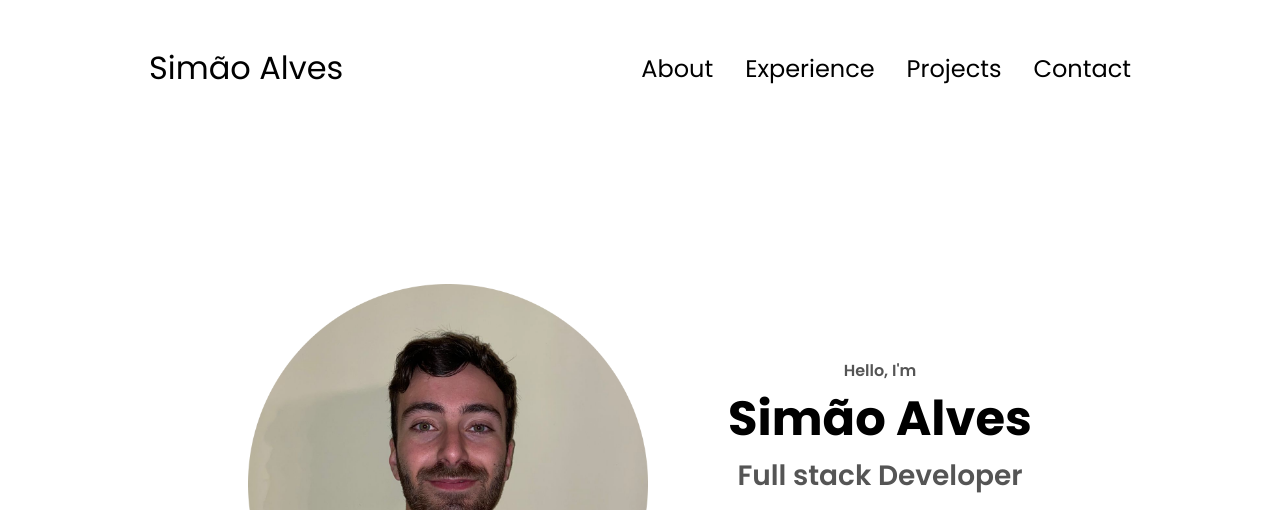
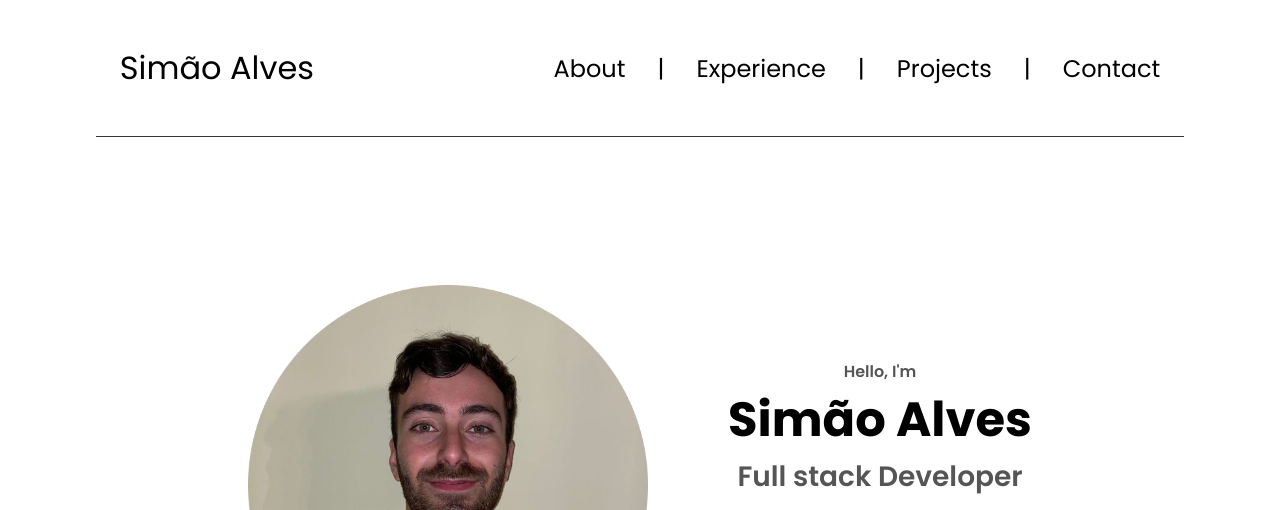
Before and after one commit to SimaoMachadoAlves/Web-Portfolio, a plain HTML site: page index.html in a window 1280 px wide. Shown: the top 510 px of the page. Drawn offline with Linux system fonts and the light colour scheme.

Commit message:
Visual updates

```diff
--- a/index.html
+++ b/index.html
@@ -4,7 +4,7 @@
     <meta charset="UTF-8" />
     <meta http-equiv="X-UA-Compatible" content="IE=edge" />
     <meta name="viewport" content="width=device-width, initial-scale=1.0" />
-    <title>Simão Alves | Portfolio</title>
+    <title>Simão Alves | Web Portfolio</title>
     <link rel="stylesheet" href="style.css" />
     <link rel="stylesheet" href="mediaqueries.css" />
     <link rel="icon" type="image/x-icon" href="./Assets/favicon.ico" />
@@ -15,8 +15,11 @@
       <div>
         <ul class="nav-links">
           <li><a href="#about">About</a></li>
+          <p class="bar">|</p>
           <li><a href="#experience">Experience</a></li>
+          <p class="bar">|</p>
           <li><a href="#projects">Projects</a></li>
+          <p class="bar">|</p>
           <li><a href="#contact">Contact</a></li>
         </ul>
       </div>
@@ -37,6 +40,7 @@
         </div>
       </div>
     </nav>
+    <div class="black_line"></div>
     <section id="profile">
       <div class="section__pic-container">
         <img src="./Assets/profile-pic.png" alt="Simão Alves profile pic" />
--- a/style.css
+++ b/style.css
@@ -64,6 +64,10 @@ a:hover {
 
 .logo:hover {
   cursor: default;
+}
+
+.bar {
+  color: black;
 }
 
 /* HAMBURGUER MENU */
@@ -144,6 +148,15 @@ a:hover {
 
 .hamburger-icon span:first-child {
   transform: none;
+}
+
+/* BLACK LINE DIV */
+
+.black_line {
+  height: 1px;
+  background-color: rgb(53, 53, 53);
+  width: 85%;
+  margin: 0 auto;
 }
 
 /* SECTIONS */
```
